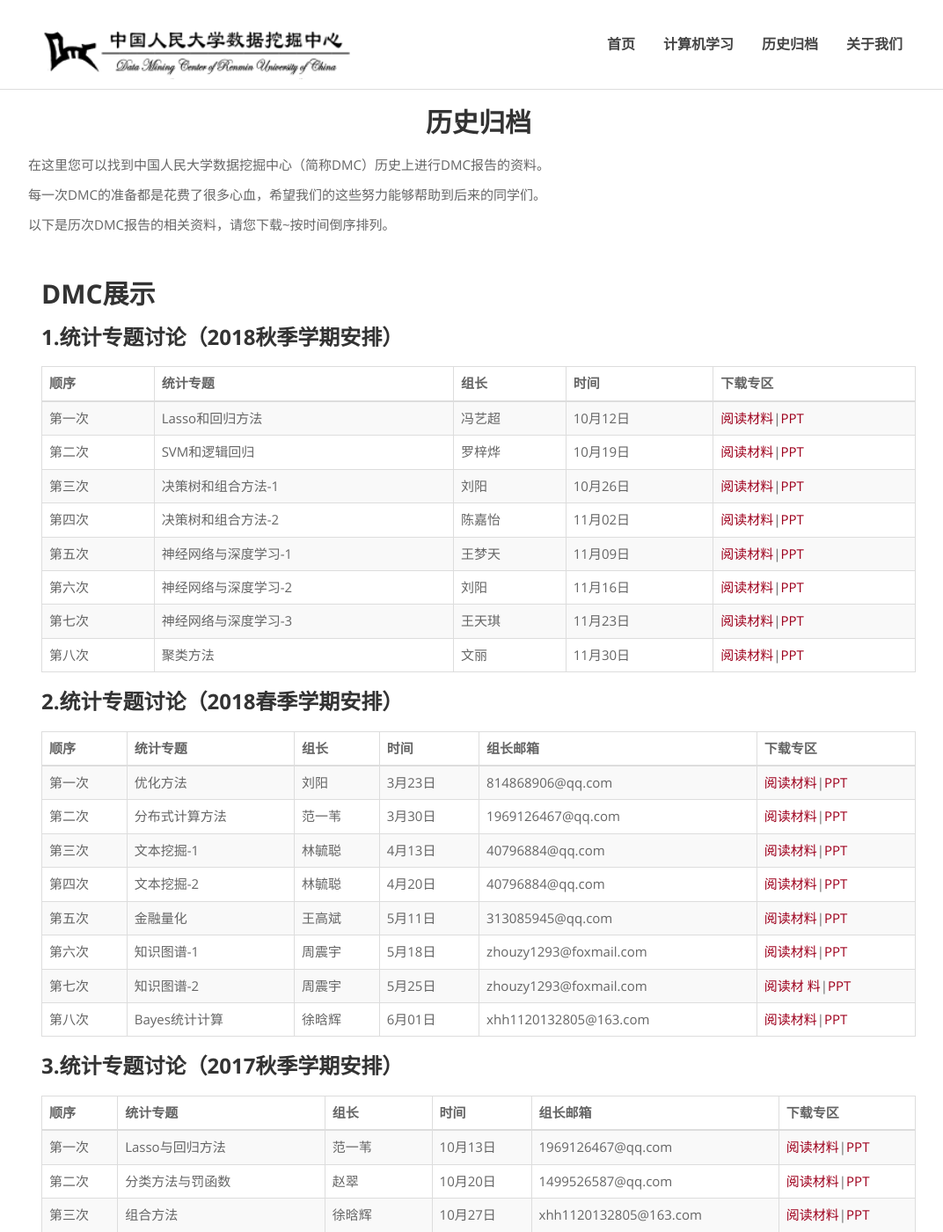
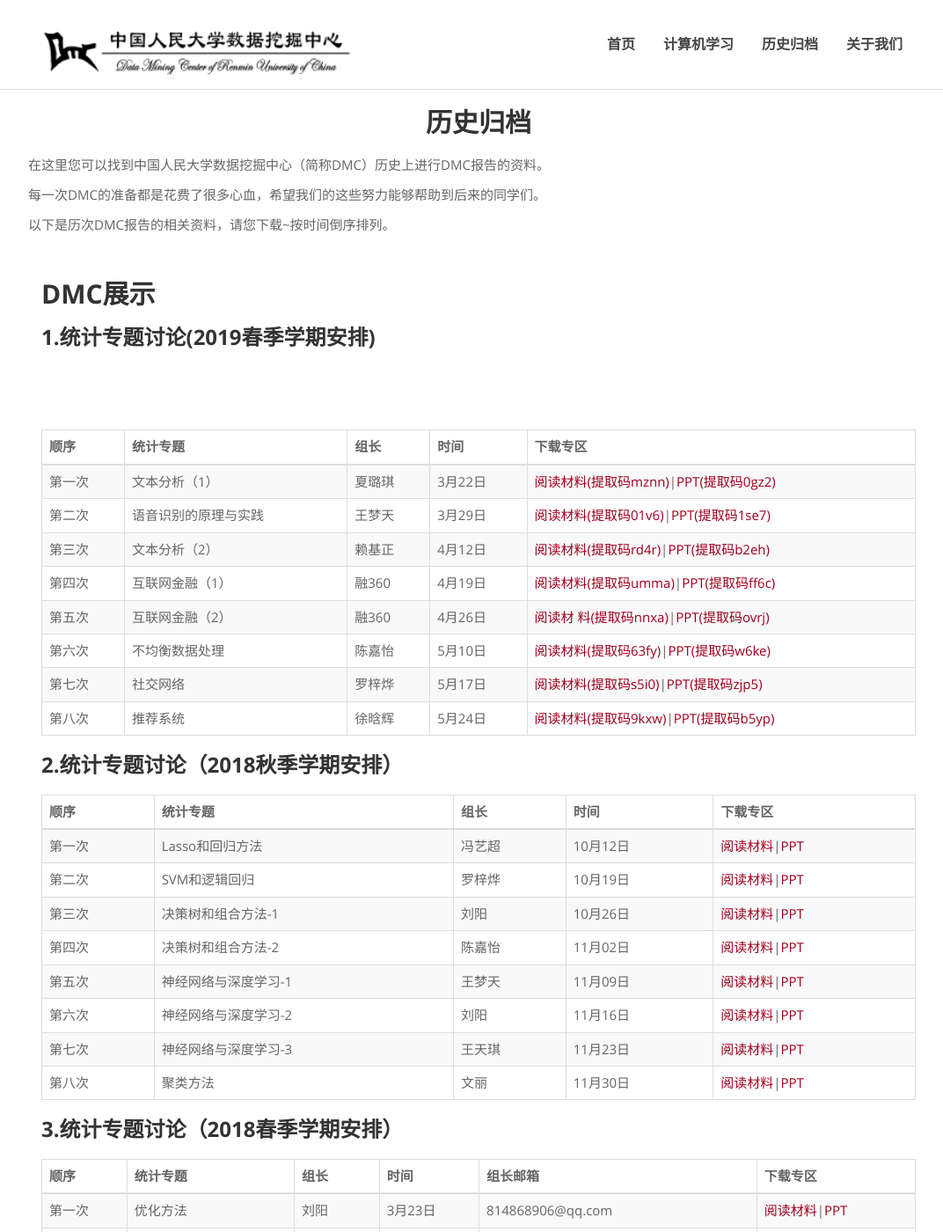
Before and after one commit to rucdmc/rucdmc.github.io, a Jekyll site: the page built from archive.html, in a window 1280 px wide and 1400 px high. Shown: the whole window at 88% size, without its empty margins (96-1168 px from the left). Built offline with Jekyll 4.4.1, drawn with Linux system fonts in a browser that asks for light colours; some of the changed text lies outside the part shown.

Commit message:
更新历史归档

```diff
--- a/archive.html
+++ b/archive.html
@@ -1,4 +1,5 @@
 ---
+
 layout: default
 ---
 <section>
@@ -18,7 +19,80 @@ layout: default
   <div class="col-md-12">
   <h2>DMC展示</h2>
 
-<h3>1.统计专题讨论（2018秋季学期安排）</h3>
+ <h3>1.统计专题讨论(2019春季学期安排)</h3>
+  <table class="table table-bordered table-striped">
+	<thead>
+	<tr>
+            <th>顺序</th>
+            <th>统计专题</th>
+            <th>组长</th>
+            <th>时间</th>
+            <th>下载专区</th>
+        </tr>
+        </thead>
+        <tbody>
+        <tr>
+            <td>第一次</td>
+            <td>文本分析（1）</td>
+            <td>夏璐琪</td>
+            <td>3月22日</td>
+            <td><a href="https://pan.baidu.com/s/1PRr_iiHN-CFtmi75soLCsg">阅读材料(提取码mznn)</a>|<a href="https://pan.baidu.com/s/1SoXE32bpjrM0Thte-B_WoA">PPT(提取码0gz2)</a></td>
+        </tr>
+        <tr>
+            <td>第二次</td>
+            <td>语音识别的原理与实践</td>
+            <td>王梦天</td>
+            <td>3月29日</td>
+            <td><a href="https://pan.baidu.com/s/128KWT_gqDntW6-ltW-SjrA">阅读材料(提取码01v6)</a>|<a href="https://pan.baidu.com/s/1N9x7mtWDXCBHCsIZ1hK0QA">PPT(提取码1se7)</a></td>
+        </tr>
+        <tr>
+            <td>第三次</td>
+            <td>文本分析（2）</td>
+            <td>赖基正</td>
+            <td>4月12日</td>
+            <td><a href="https://pan.baidu.com/s/1ALB4UceosuOWtjpp6Sucvg">阅读材料(提取码rd4r)</a>|<a href="https://pan.baidu.com/s/1NXxKPWv_LgG76zWv-hXIhQ">PPT(提取码b2eh)</a></td>
+        </tr>
+        <tr>
+            <td>第四次</td>
+            <td>互联网金融（1）</td>
+            <td>融360</td>
+            <td>4月19日</td>
+            <td><a href="https://pan.baidu.com/s/1dh6xHSMYpIdD18L7F5n55w">阅读材料(提取码umma)</a>|<a href="https://pan.baidu.com/s/1i4xkrJZq1ZFNj6giB3bhJg">PPT(提取码ff6c)</a></td>
+        </tr>
+        <tr>
+            <td>第五次</td>
+            <td>互联网金融（2）</td>
+            <td>融360</td>
+            <td>4月26日</td>
+            <td><a href="https://pan.baidu.com/s/1dv8l41DL4Yhx8SMlw2ysyQ">阅读材
+料(提取码nnxa)</a>|<a href="https://pan.baidu.com/s/1TZFoS2O7Q_88FRtrSzGtCw">PPT(提取码ovrj)</a></td>
+        </tr>
+        <tr>
+            <td>第六次</td>
+            <td>不均衡数据处理</td>
+            <td>陈嘉怡</td>
+            <td>5月10日</td>
+            <td><a href="https://pan.baidu.com/s/1tOzR6Kqrl1Kd27KnvreYGA">阅读材料(提取码63fy)</a>|<a href="https://pan.baidu.com/s/14cX2uMqo7SgmK_5ejzsQAg">PPT(提取码w6ke)</a></td>
+        </tr>
+        <tr>
+            <td>第七次</td>
+            <td>社交网络</td>
+            <td>罗梓烨</td>
+            <td>5月17日</td>
+            <td><a href="https://pan.baidu.com/s/1RH6AywdMmGyBrcT-tz9O7g">阅读材料(提取码s5i0)</a>|<a href="https://pan.baidu.com/s/1abL-riTIcOMb1m4CzdjllA">PPT(提取码zjp5)</a></td>
+        </tr>
+        <tr>
+            <td>第八次</td>
+            <td>推荐系统</td>
+            <td>徐晗辉</td>
+            <td>5月24日</td>
+            <td><a href="https://pan.baidu.com/s/1IFZM3KeGNutsMtmIvHQUSA">阅读材料(提取码9kxw)</a>|<a href="https://pan.baidu.com/s/1Vt5Q6sNJNmplimKe3dVjmA">PPT(提取码b5yp)</a></td>
+        </tr>
+    </tbody>
+</table>
+
+
+<h3>2.统计专题讨论（2018秋季学期安排）</h3>
     <table class="table table-bordered table-striped">
     <thead>
         <tr>
@@ -90,7 +164,7 @@ layout: default
 </table>
 
 
-  <h3>2.统计专题讨论（2018春季学期安排）</h3>
+  <h3>3.统计专题讨论（2018春季学期安排）</h3>
 
       <table class="table table-bordered table-striped">
           <thead>
@@ -173,7 +247,7 @@ layout: default
       </table>
 
 
-  <h3>3.统计专题讨论（2017秋季学期安排）</h3>
+  <h3>4.统计专题讨论（2017秋季学期安排）</h3>
   <table class="table table-bordered table-striped">
       <thead>
           <tr>
@@ -254,7 +328,7 @@ layout: default
   </table>
 
 
-    <h3>4.统计专题讨论（2017春季学期安排）</h3>
+    <h3>5.统计专题讨论（2017春季学期安排）</h3>
 
    <table class="table table-bordered table-striped">
     <thead>
```
Also changed, not shown: other parts of archive.html (+1 -1 lines).
